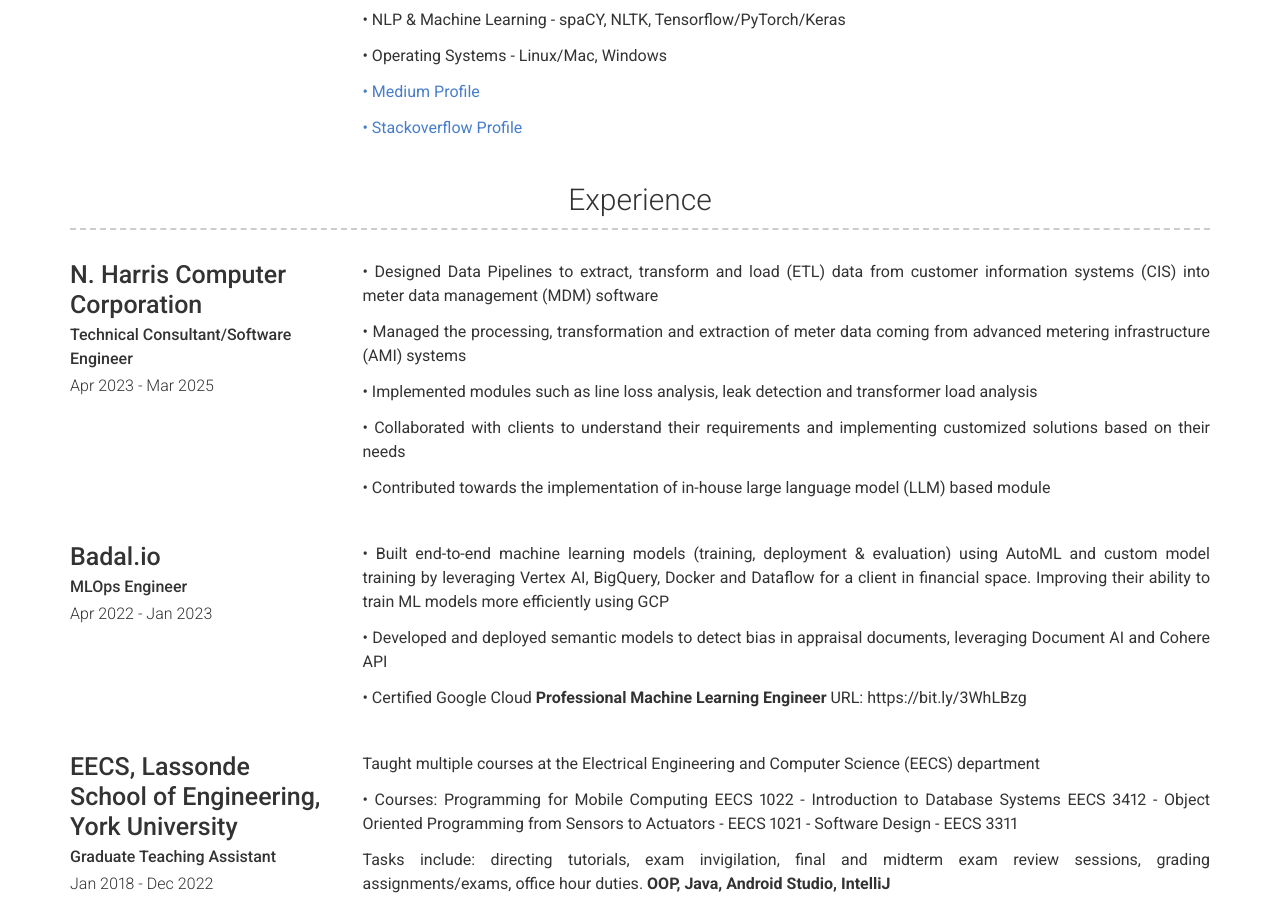
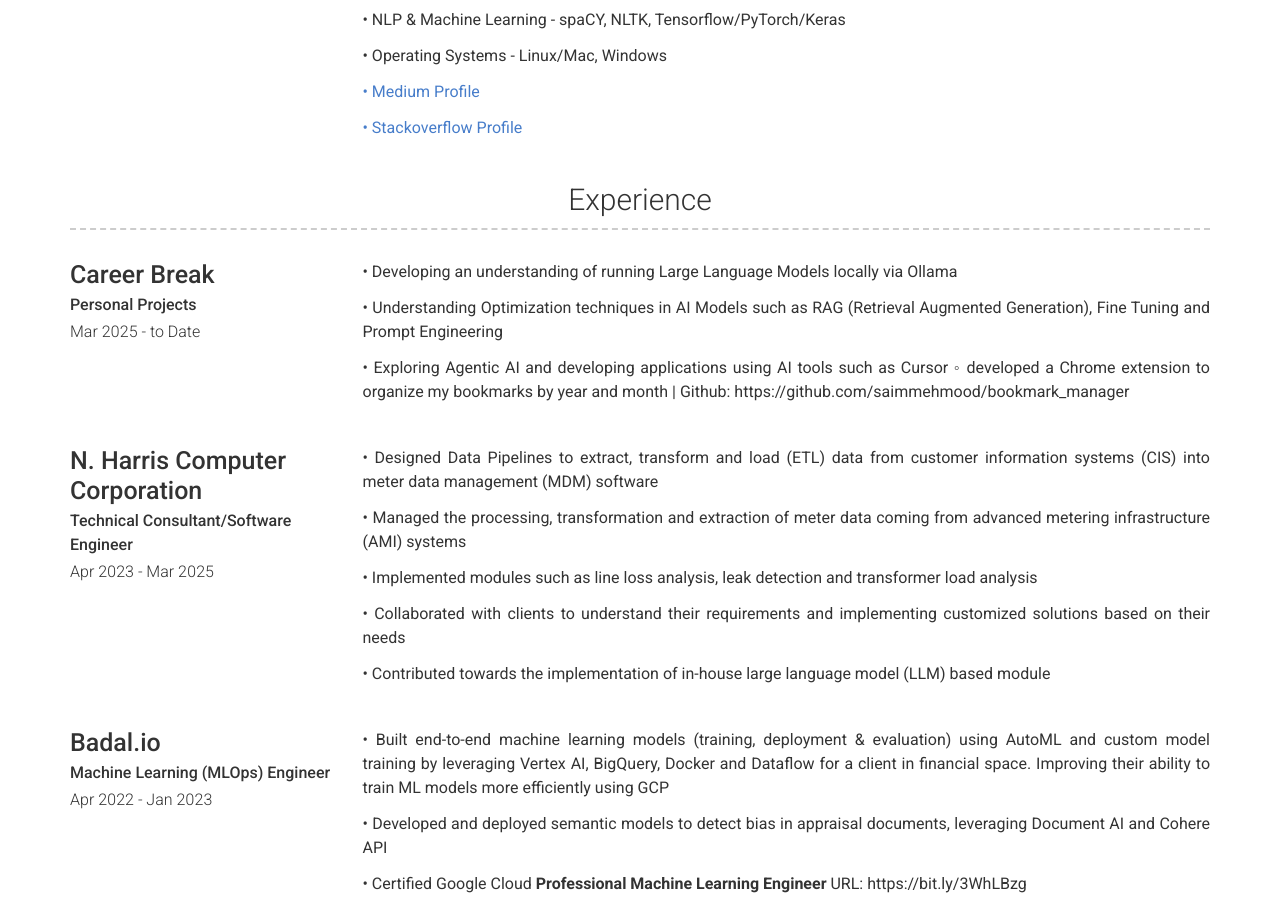
Before and after one commit to saimmehmood/saimmehmood.github.io, a Jekyll site: the page built from index.md, in a window 1280 px wide and 900 px high, scrolled down 857 px. Built offline with Jekyll 4.4.1, drawn with Linux system fonts in a browser that asks for light colours; nearby versions of some CDN libraries; some of the changed text lies outside the part shown.

Commit message:
updates in experience and subject line 05/14/25

```diff
--- a/_config.yml
+++ b/_config.yml
@@ -6,7 +6,7 @@
 
 # Personal info
 name: Saim Mehmood
-title: MSc in Computer Science | Data & Software Engineer
+title: MSc in Computer Science | AI Engineer
 email: saim(dot)mehmood(dot)gul(at)gmail.com
 #phone: +1 (847) 641-4612
 #website: saimmemhmood.com
--- a/_data/experience.yml
+++ b/_data/experience.yml
@@ -1,3 +1,18 @@
+- layout: left
+  company: Career Break
+  # link: http://dminer.eecs.yorku.ca/
+  job_title: Personal Projects
+  dates: Mar 2025 - to Date
+
+  description: | # this will include new lines to allow paragraphs
+
+    • Developing an understanding of running Large Language Models locally via Ollama
+
+    • Understanding Optimization techniques in AI Models such as RAG (Retrieval Augmented Generation), Fine Tuning and Prompt Engineering
+
+    • Exploring Agentic AI and developing applications using AI tools such as Cursor
+        ◦ developed a Chrome extension to organize my bookmarks by year and month | Github: https://github.com/saimmehmood/bookmark_manager
+
 - layout: left
   company: N. Harris Computer Corporation
   # link: http://dminer.eecs.yorku.ca/
@@ -20,7 +35,7 @@
 - layout: left
   company: Badal.io
   # link: http://dminer.eecs.yorku.ca/
-  job_title: MLOps Engineer
+  job_title: Machine Learning (MLOps) Engineer
   dates: Apr 2022 - Jan 2023
 
   description: | # this will include new lines to allow paragraphs
```
